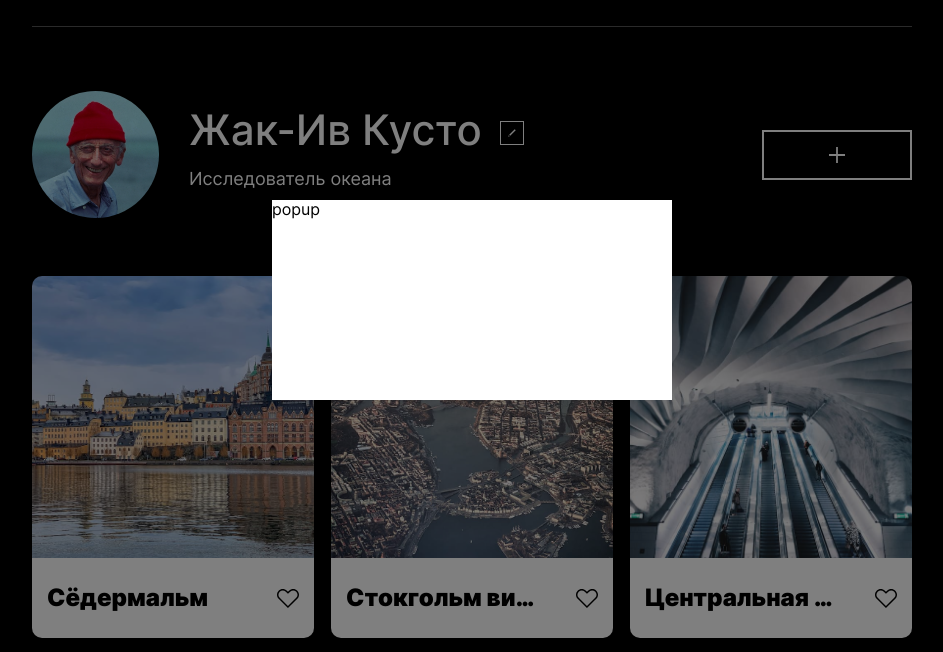
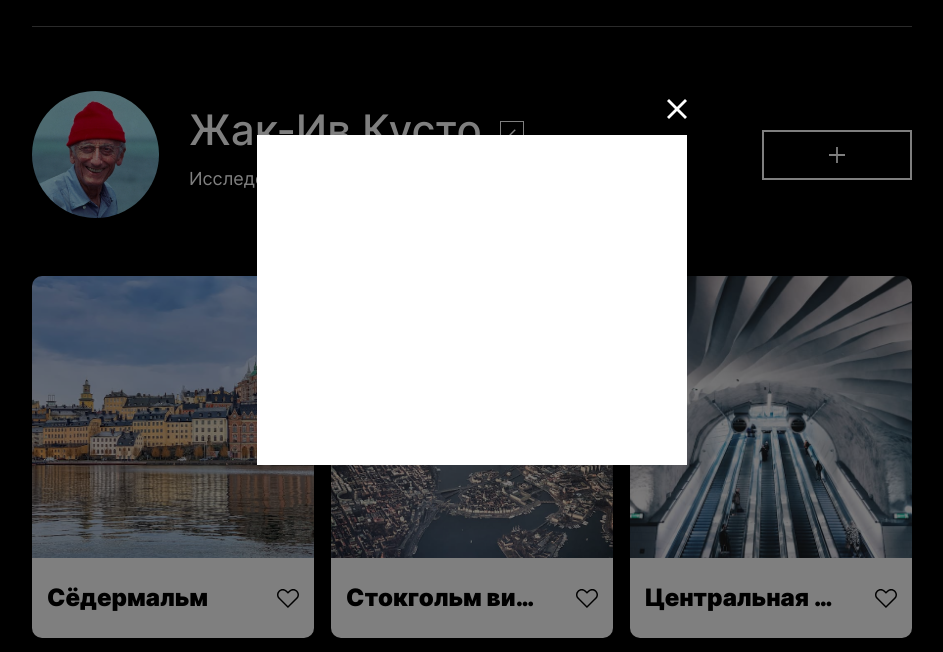
Before and after one commit to annagroshkova/mesto_old, a plain HTML site: page index.html in a window 1280 px wide. Shown: the part 100-752 px from the top of the page, without its empty margins (168-1111 px from the left). Drawn offline with Linux system fonts and the light colour scheme.

Commit message:
popup in progress

```diff
--- a/blocks/popup/__close/popup__close.css
+++ b/blocks/popup/__close/popup__close.css
@@ -0,0 +1,11 @@
+.popup__close {
+  background: url(../../../images/close.svg) center center no-repeat;
+  color: white;
+  position: absolute;
+  width: 20px;
+  height: 20px;
+  right: 0px;
+  top: -36px;
+  border: 0;
+  padding: 0;
+}
--- a/blocks/popup/__container/popup__container.css
+++ b/blocks/popup/__container/popup__container.css
@@ -1,5 +1,15 @@
 .popup__container {
-  width: 400px;
+  width: calc(100% - 40px);
+  max-width: 430px;
   height: 200px;
   background-color: white;
+  position: relative;
+  border-radius: 10px;
 }
+
+@media screen and (min-width: 470px) {
+  .popup__container {
+    border-radius: 0px;
+    height: 330px;
+  }
+}
--- a/blocks/popup/popup.css
+++ b/blocks/popup/popup.css
@@ -2,8 +2,8 @@
   position: fixed;
   left: 0;
   top: 0;
-  width: 100vw;
-  height: 100vh;
+  width: 100%;
+  height: 100%;
   background-color: rgba(0, 0, 0, 0.5);
   display: none;
   align-items: center;
--- a/index.html
+++ b/index.html
@@ -112,7 +112,9 @@
     </div>
 
     <div class="popup popup_opened">
-      <div class="popup__container">popup</div>
+      <div class="popup__container">
+        <button class="popup__close"></button>
+      </div>
     </div>
   </body>
 </html>
```
Also changed, not shown: images/close.svg (added).
